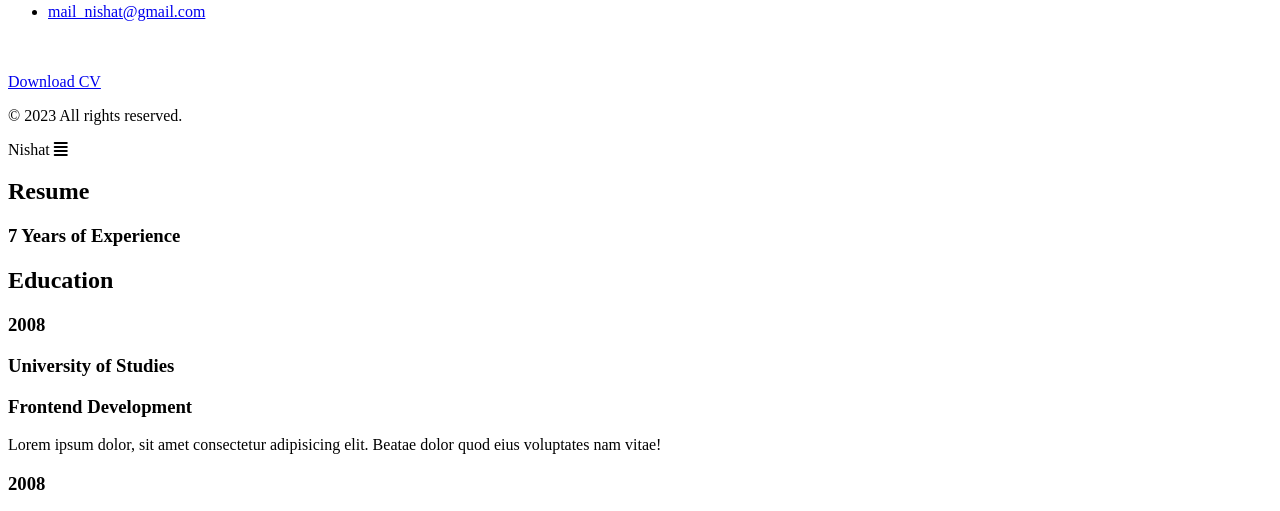
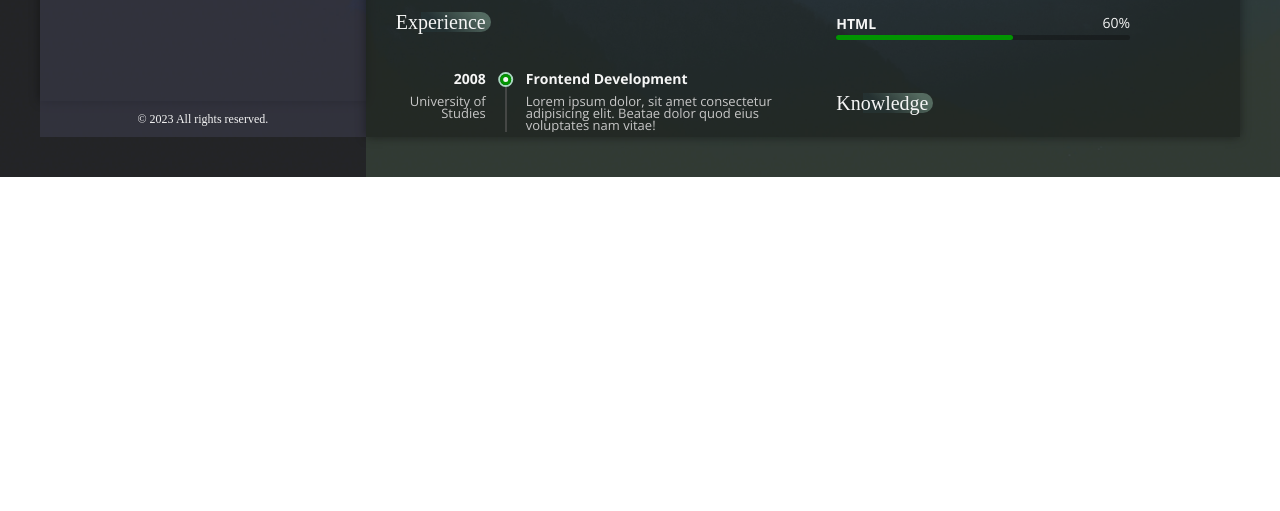
Before and after one commit to nishathub/Alex_Portfolio, a website: page resume.html in a window 1280 px wide. Shown: the part 623-1134 px from the top of the page. After the commit the page ends 800 px from the top, so only its background shows below. Drawn offline with nearby package versions, Linux system fonts and the light colour scheme; the site is published under a folder, as on GitHub Pages, so addresses that start at the root find nothing; a web font is replaced by a local one.

Commit message:
resume and contact page html stylesheet link updated(.)

```diff
--- a/assets/styles/style.css
+++ b/assets/styles/style.css
@@ -27,4 +27,6 @@
 /* CONTACT PAGE CSS */
 @import "./includes/pages/contact/contact.css";
 @import "./includes/pages/contact/contact_form.css";
+
+/* RESPONSIVE */
 @import "./responsive.css";
--- a/contact.html
+++ b/contact.html
@@ -18,7 +18,7 @@
         rel="stylesheet">
 
     <link rel="stylesheet" href="https://cdnjs.cloudflare.com/ajax/libs/font-awesome/6.4.0/css/all.min.css" />
-    <link rel="stylesheet" type="text/css" href="/assets/styles/style.css" />
+    <link rel="stylesheet" type="text/css" href="./assets/styles/style.css"/>
     <title>Alex_CV</title>
 </head>
 
--- a/resume.html
+++ b/resume.html
@@ -18,7 +18,7 @@
         rel="stylesheet">
 
     <link rel="stylesheet" href="https://cdnjs.cloudflare.com/ajax/libs/font-awesome/6.4.0/css/all.min.css" />
-    <link rel="stylesheet" type="text/css" href="/assets/styles/style.css" />
+    <link rel="stylesheet" type="text/css" href="./assets/styles/style.css"/>
     <title>Alex_CV</title>
 </head>
 
```
